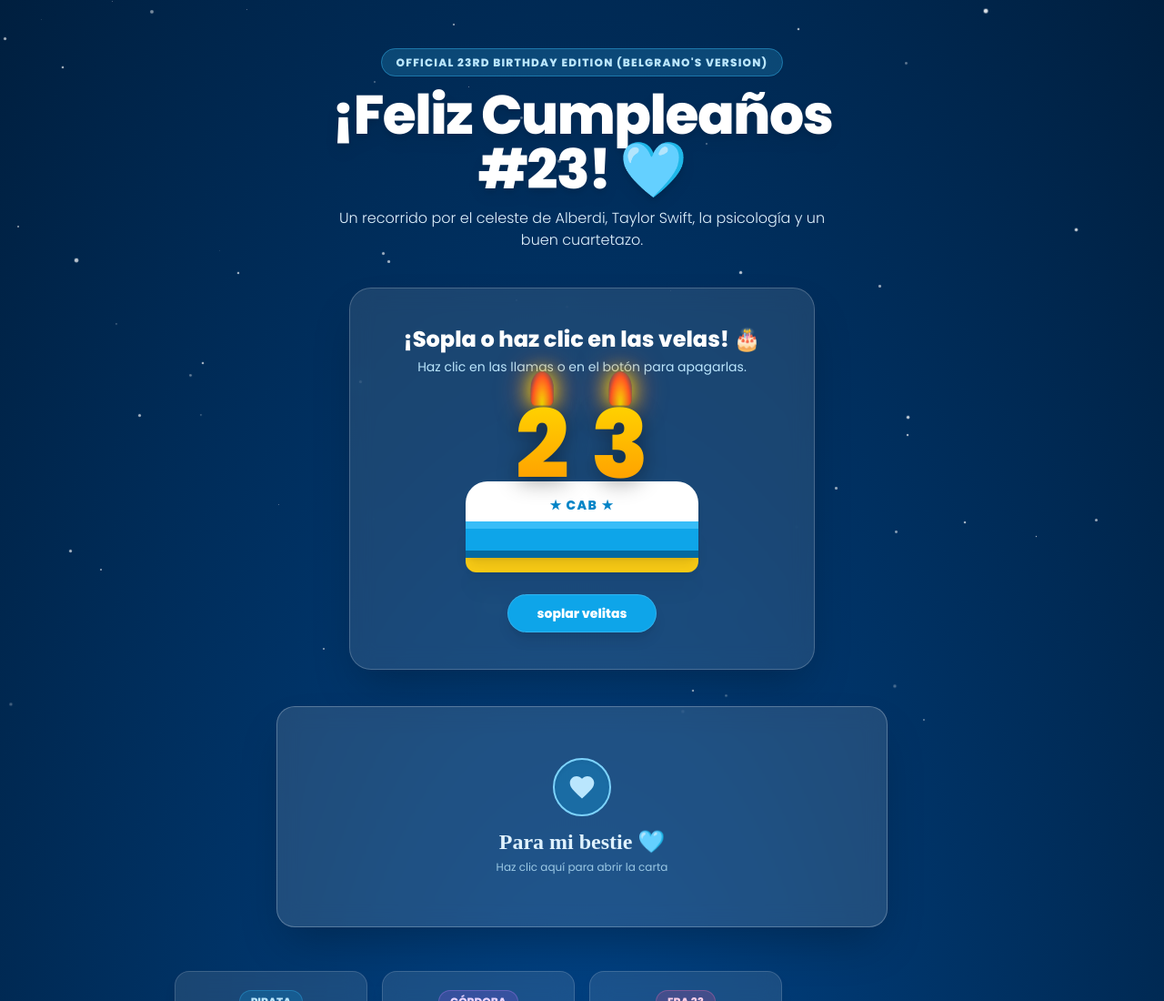
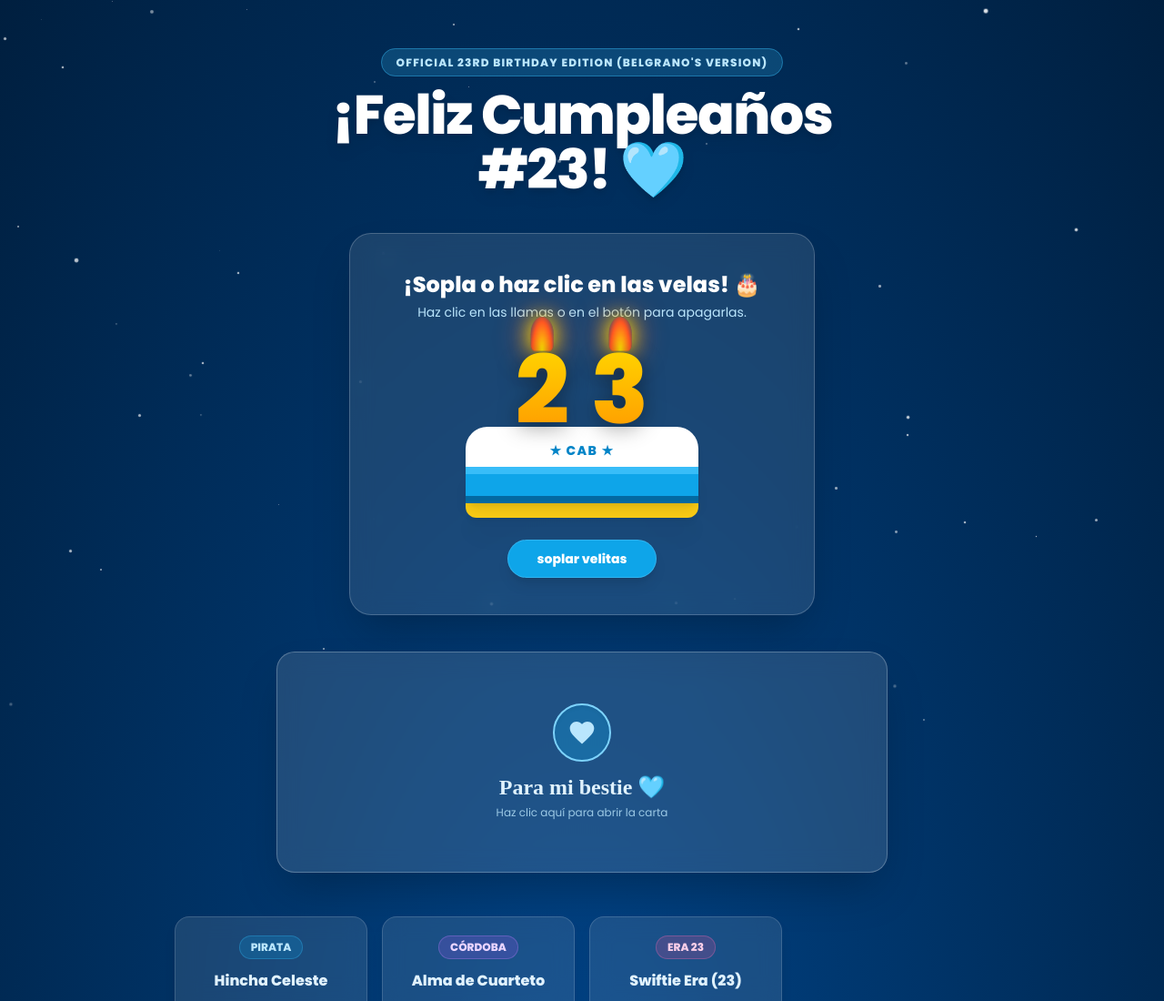
Before and after one commit to MaiaCarballeda04/Zoe, a plain HTML site: page index.html in a window 1280 px wide. Shown: the top 1100 px of the page at 91% size. Drawn offline with nearby package versions, Linux system fonts and the light colour scheme; a web font is replaced by a local one.

Commit message:
Update index.html

```diff
--- a/index.html
+++ b/index.html
@@ -142,9 +142,6 @@
     <h1 class="text-4xl md:text-6xl font-extrabold mt-4 text-white drop-shadow-lg tracking-tight">
       ¡Feliz Cumpleaños #23! 🩵
     </h1>
-    <p class="text-sky-100 text-sm md:text-base mt-3 font-light max-w-xl mx-auto">
-      Un recorrido por el celeste de Alberdi, Taylor Swift, la psicología y un buen cuartetazo.
-    </p>
   </header>
 
   <!-- Sección Torta con Velas 23 -->
```
